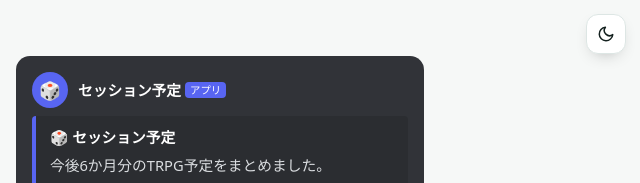
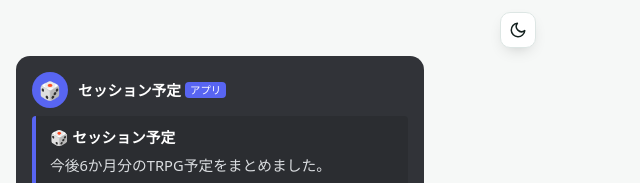
Before and after one commit to shizaki-kanoto-lab/trpg_schedule2discord, a plain HTML site: page docs/index.html in a window 1280 px wide. Shown: the top 183 px of the page, 640-1280 px from the left. Drawn offline with Linux system fonts and the light colour scheme.

Commit message:
Place the theme toggle where the portfolio header has it
Same size (36px) and spot as the toggle in the top page's header, so it
stays put when moving between pages.

Co-Authored-By: Claude Opus 5.5 <noreply@anthropic.com>

```diff
--- a/docs/index.html
+++ b/docs/index.html
@@ -141,14 +141,15 @@
 
     /* ライト / ダークの切り替え（トップページと同じ localStorage の theme を使う） */
     .theme-toggle {
-      position: fixed; top: max(14px, env(safe-area-inset-top)); right: max(14px, env(safe-area-inset-right)); z-index: 10;
+      position: fixed; z-index: 10; top: max(12px, env(safe-area-inset-top)); right: max(calc(max(0px, (100% - 1120px) / 2) + var(--toggle-gutter, 16px)), env(safe-area-inset-right));
       display: inline-flex; align-items: center; justify-content: center;
-      width: 40px; height: 40px; padding: 0;
-      border-radius: 12px; border: 1px solid var(--border);
+      width: 36px; height: 36px; padding: 0;
+      border-radius: 10px; border: 1px solid var(--border);
       background: var(--surface); color: var(--text); cursor: pointer;
       box-shadow: 0 6px 18px -10px rgba(0, 0, 0, .45);
       transition: border-color .15s ease;
     }
+    @media (min-width: 640px) { .theme-toggle { --toggle-gutter: 24px; } } /* トップページのヘッダーと同じ位置 */
     .theme-toggle:hover { border-color: var(--primary); }
     .theme-toggle:focus-visible { outline: 2px solid var(--primary); outline-offset: 2px; }
     .theme-toggle svg { width: 18px; height: 18px; }
```
